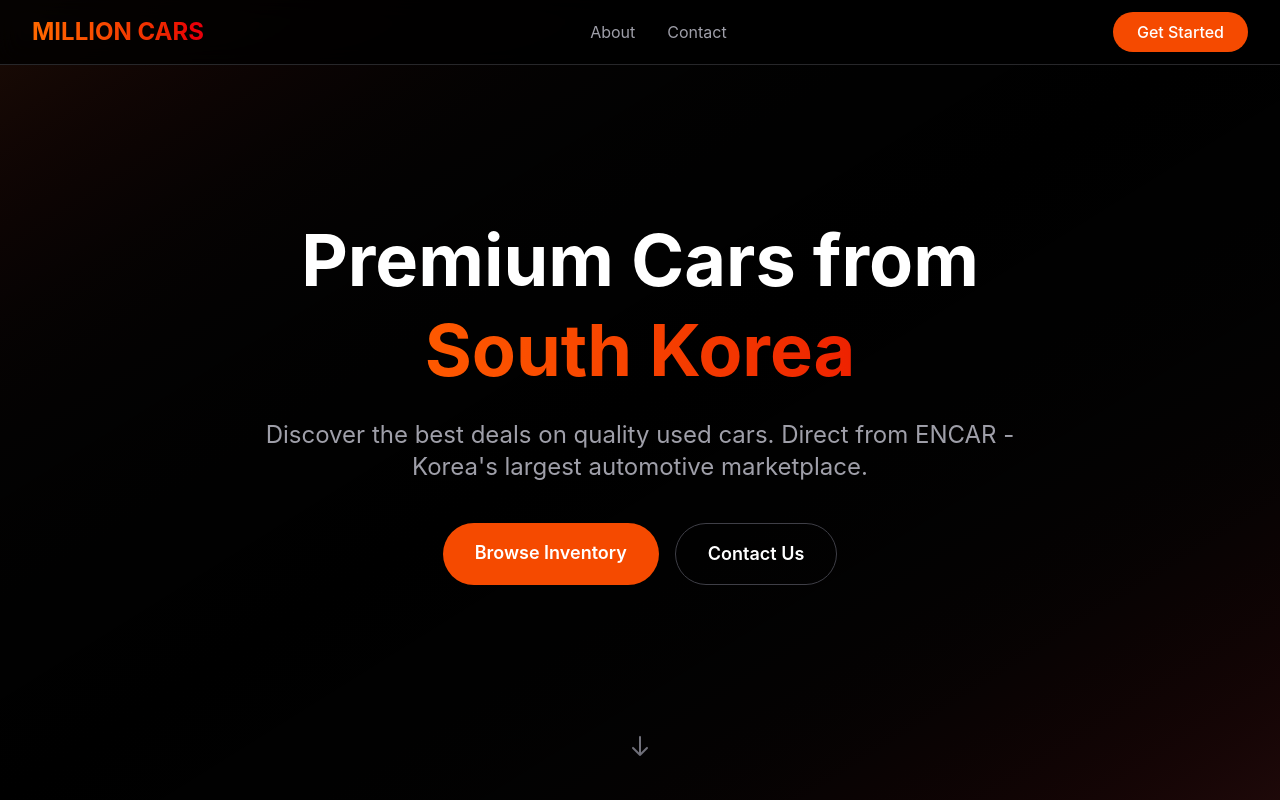
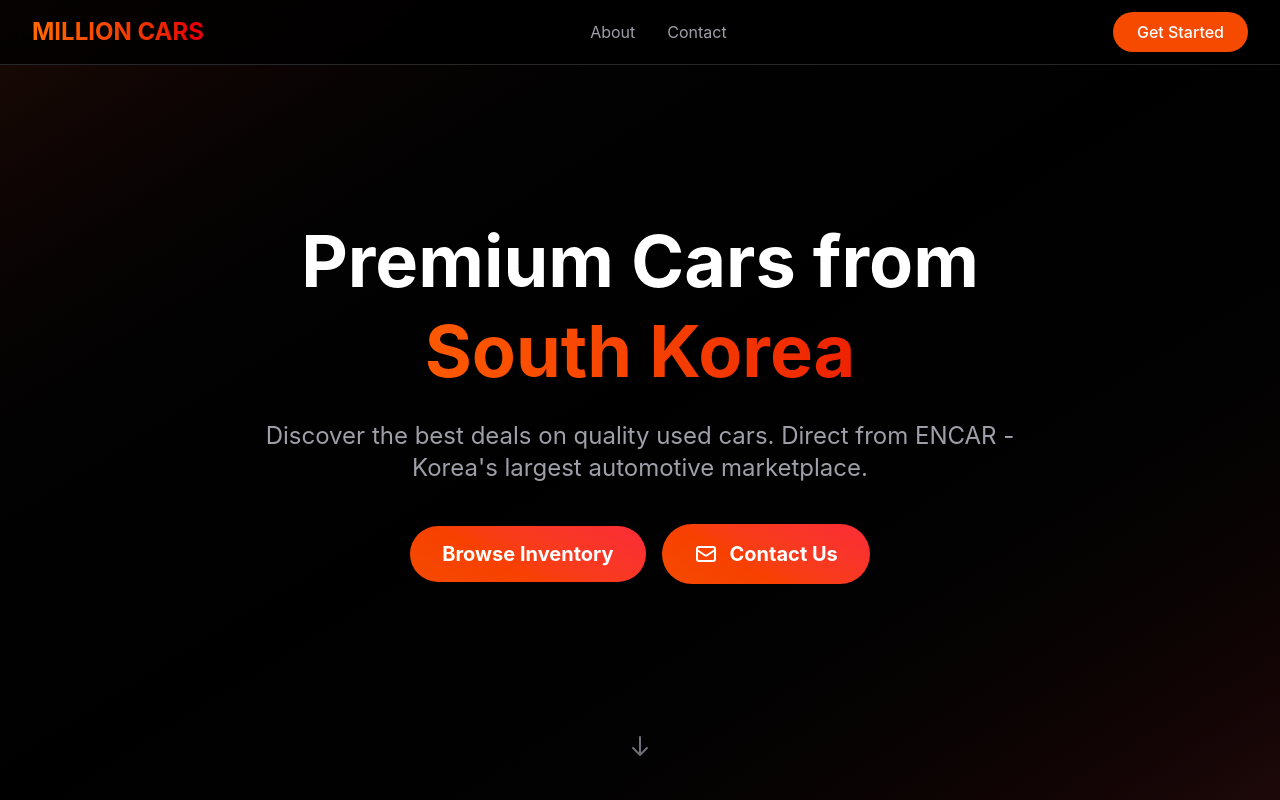
Before and after one commit to M1g3l14Ka/sellercars, a Next.js app: page / in a window 1280 px wide. Shown: the top 800 px of the page. Built offline with nearby package versions, Linux system fonts and the light colour scheme.

Commit message:
added 'contact us' button

```diff
--- a/src/components/Hero.tsx
+++ b/src/components/Hero.tsx
@@ -1,6 +1,7 @@
 'use client';
 
 import { motion } from "framer-motion";
+import Link from "next/link";
 
 export default function Hero() {
 
@@ -9,6 +10,7 @@
             initial={{ y: -100, opacity: 0 }}
             animate={{ y: 0, opacity: 1 }}
             transition={{duration:0.8, ease:"easeIn"}}
+            id="contacts"
         >
             <div className="relative h-screen flex items-center justify-center overflow-hidden">
               <div className="absolute inset-0 bg-linear-to-br from-orange-900/20 via-black to-red-900/20" />
@@ -23,19 +25,35 @@
                 <p className="text-xl md:text-2xl text-zinc-400 mb-10 max-w-3xl mx-auto">
                   Discover the best deals on quality used cars. Direct from ENCAR - Korea&apos;s largest automotive marketplace.
                 </p>
-                <div className="flex flex-col sm:flex-row gap-4 justify-center">
+                <div className="flex flex-col items-center sm:flex-row gap-4 justify-center">
+                    <div className="transition-all hover:scale-105">
                         <a
                           href="#inventory"
-                    className="bg-orange-600 hover:bg-orange-700 text-white px-8 py-4 rounded-full font-semibold text-lg transition-all hover:scale-105"
+                          className="bg-linear-30 from-orange-600 to-red-500 text-white px-8 py-4 rounded-full font-bold text-xl"
                         >
                           Browse Inventory
                         </a>
-                  <a
-                    href="#contact"
-                    className="border border-zinc-700 hover:border-zinc-500 text-white px-8 py-4 rounded-full font-semibold text-lg transition-all hover:scale-105"
+                    </div>
+                    <Link href={"/contacts"}>
+                        <div className="bg-linear-30 from-orange-600 to-red-500 flex items-center justify-center gap-3 text-white px-8 py-4 rounded-full font-bold text-xl transition-all hover:scale-105">
+                            <svg
+                              className="w-6 h-6 "
+                              fill="none"
+                              stroke="currentColor"
+                              viewBox="0 0 24 24"
                             >
+                              <path
+                                strokeLinecap="round"
+                                strokeLinejoin="round"
+                                strokeWidth={2}
+                                d="M3 8l7.89 5.26a2 2 0 002.22 0L21 8M5 19h14a2 2 0 002-2V7a2 2 0 00-2-2H5a2 2 0 00-2 2v10a2 2 0 002 2z"
+                              />
+                            </svg>
+                            <span>
                                 Contact Us
-                  </a>
+                            </span>
+                        </div>
+                    </Link>
                 </div>
               </div>
 
```
Lines whose indentation alone changed are shown as unchanged.
